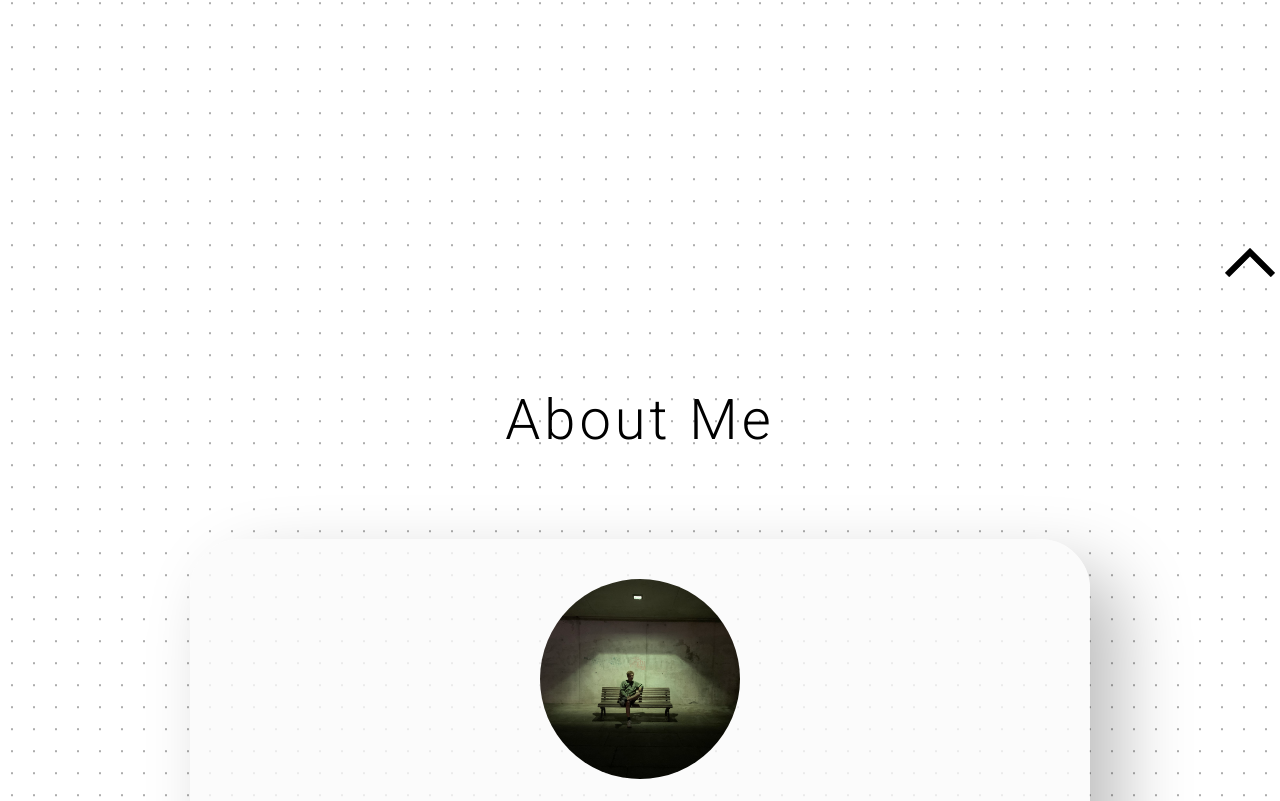
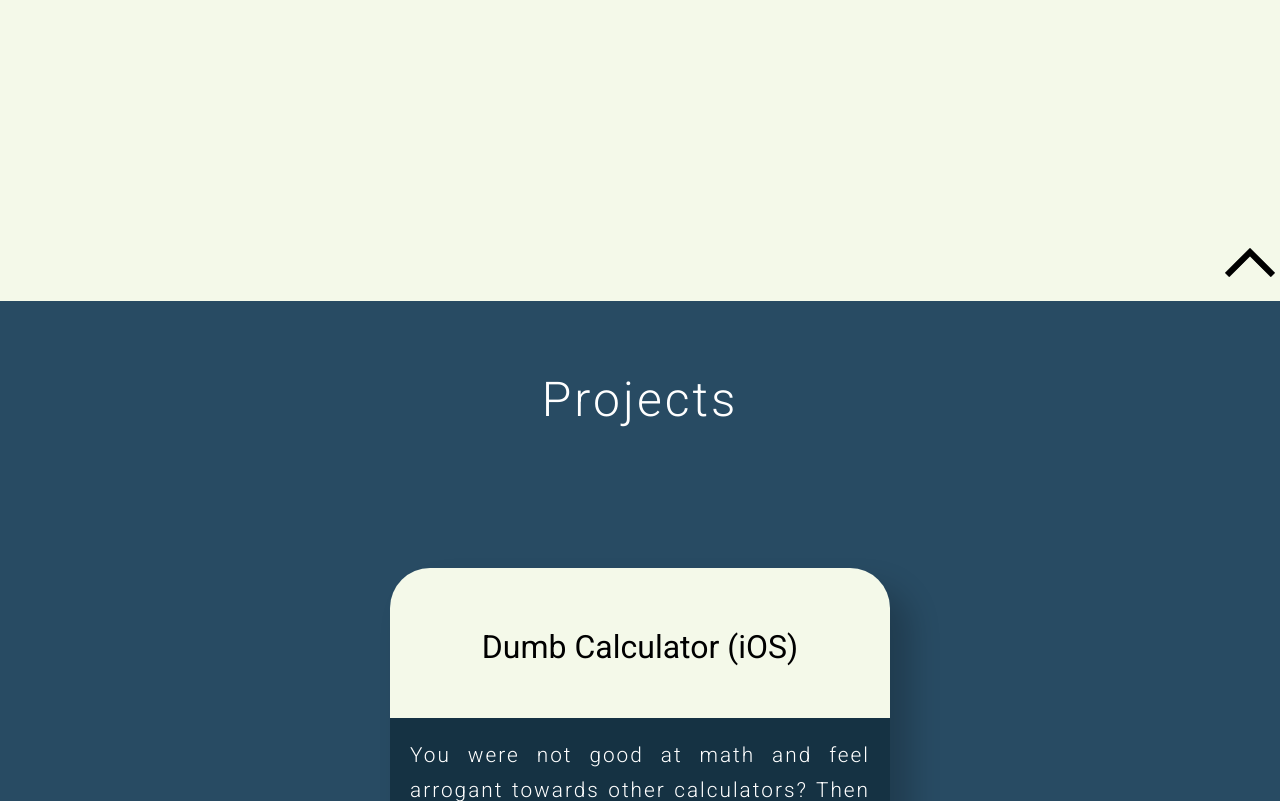
Before and after one commit to frievoe97/website_old, a Vue app: page / in a window 1280 px wide. Shown: the part 499-1300 px from the top of the page. Built offline with nearby package versions, Linux system fonts and the light colour scheme; what particles.vue would draw is missing.

Commit message:
Update Mac

```diff
--- /dev/null
+++ b/src/components/Card.vue
@@ -0,0 +1,72 @@
+<template>
+  <div class="card">
+    <div>
+      <div class="header">
+        <p class="header-text">{{ name }}</p>
+      </div>
+      <div class="content">
+        <p class="content-text">{{ desc }}</p>
+      </div>
+    </div>
+  </div>
+</template>
+
+<script lang="ts">
+import { Component, Vue, Prop } from "vue-property-decorator";
+
+// eslint-disable-next-line
+import globalStore from "@/store";
+
+@Component
+class VueComponent extends Vue {
+  @Prop() private color!: string;
+  @Prop() private name!: string;
+  @Prop() private desc!: string;
+}
+export default VueComponent;
+</script>
+
+<style scoped lang="scss">
+.header-text {
+  margin: 0;
+  padding: 0;
+  font-size: 2rem;
+  color: black;
+  padding-top: 60px;
+}
+
+.content-text {
+  font-size: 1.3rem;
+  margin: 0;
+  font-weight: 300;
+  color: white;
+  letter-spacing: 2px;
+}
+
+.card {
+  width: 500px;
+  height: 600px;
+  border-radius: 40px;
+  margin: 40px;
+  background-color: rgba(0, 0, 0, 0);
+  box-shadow: 20px 20px 30px 1px rgba(0, 0, 0, 0.2);
+  overflow: hidden;
+}
+
+.header {
+  height: 150px;
+  width: 100%;
+  background-color: #f4f9e9;
+  text-align: center;
+}
+
+.content {
+  height: 450px;
+  width: 100%;
+  background-color: #153243;
+  text-align: justify;
+  padding: 20px;
+  box-sizing: border-box;
+  line-height: 1.7;
+}
+</style>
--- /dev/null
+++ b/src/components/Projects.vue
@@ -0,0 +1,96 @@
+<template>
+  <div class="projectPage" id="projects">
+    <div class="header"><p>Projects</p></div>
+    <div class="projects">
+      <router-link to="#aboutme"
+        ><Card
+          name="Dumb Calculator (iOS)"
+          desc="You were not good at math and feel arrogant towards other calculators?
+          Then Dumb Calculator is exactly what you need. Dumb Calculator doesn't
+          fool anyone and that's exactly what it doesn't claim to do. Dumb
+          Calculator is an honest calculator that makes mistakes sometimes. The
+          project is an open source project where anyone can contribute and is
+          currently only available for iOS."
+          class="component"
+      /></router-link>
+
+      <router-link to="#aboutme"
+        ><Card
+          name="Pathfinder"
+          desc="You were not good at math and feel arrogant towards other calculators?
+          Then Dumb Calculator is exactly what you need. Dumb Calculator doesn't
+          fool anyone and that's exactly what it doesn't claim to do. Dumb
+          Calculator is an honest calculator that makes mistakes sometimes. The
+          project is an open source project where anyone can contribute and is
+          currently only available for iOS."
+          class="component"
+      /></router-link>
+      <router-link to="#aboutme"
+        ><Card
+          name="Website"
+          desc="You were not good at math and feel arrogant towards other calculators?
+          Then Dumb Calculator is exactly what you need. Dumb Calculator doesn't
+          fool anyone and that's exactly what it doesn't claim to do. Dumb
+          Calculator is an honest calculator that makes mistakes sometimes. The
+          project is an open source project where anyone can contribute and is
+          currently only available for iOS."
+          class="component"
+      /></router-link>
+    </div>
+  </div>
+</template>
+
+<script lang="ts">
+import { Component, Vue } from "vue-property-decorator";
+
+// eslint-disable-next-line
+import globalStore from "@/store";
+
+import Card from "@/components/Card.vue";
+
+@Component({
+  components: {
+    Card,
+  },
+})
+class VueComponent extends Vue {}
+export default VueComponent;
+</script>
+
+<style scoped lang="scss">
+.projectPage {
+  width: 100%;
+  height: max-content;
+  min-height: 100vh;
+  background-color: #284b63;
+}
+
+.projects {
+  justify-content: center;
+  box-sizing: border-box;
+
+  padding: 200px;
+  padding-top: 100px;
+  display: flex;
+  flex-wrap: wrap;
+}
+
+a {
+  text-decoration: none;
+}
+
+.header {
+  width: 100%;
+  text-align: center;
+  padding-top: 70px;
+}
+
+p {
+  margin: 0;
+  padding: 0;
+  font-size: 3rem;
+  font-weight: 300;
+  letter-spacing: 3px;
+  color: white;
+}
+</style>
--- a/src/components/StartPage.vue
+++ b/src/components/StartPage.vue
@@ -120,6 +120,7 @@ export default VueComponent;
   height: 100vh;
   width: 100vw;
   max-width: 100%;
+  background-color: #f4f9e9;
   /*   background: linear-gradient(
         90deg,
         rgb(255, 255, 255) (22px - 2px),
--- a/src/views/Main.vue
+++ b/src/views/Main.vue
@@ -83,6 +83,7 @@
       }"
     /> -->
     <StartPage class="component" />
+    <Projects class="component" />
     <Linebreak class="component" />
     <AboutMe class="component" />
     <Linebreak class="component" />
@@ -104,6 +105,7 @@ import Contact from "@/components/Contact.vue";
 import Footer from "@/components/Footer.vue";
 import Linebreak from "@/components/Linebreak.vue";
 import ContentReload from "@/components/ContentReload.vue";
+import Projects from "@/components/Projects.vue";
 
 @Component({
   components: {
@@ -114,6 +116,7 @@ import ContentReload from "@/components/ContentReload.vue";
     Footer,
     Linebreak,
     ContentReload,
+    Projects,
   },
 })
 export default class Main extends Vue {}
```
